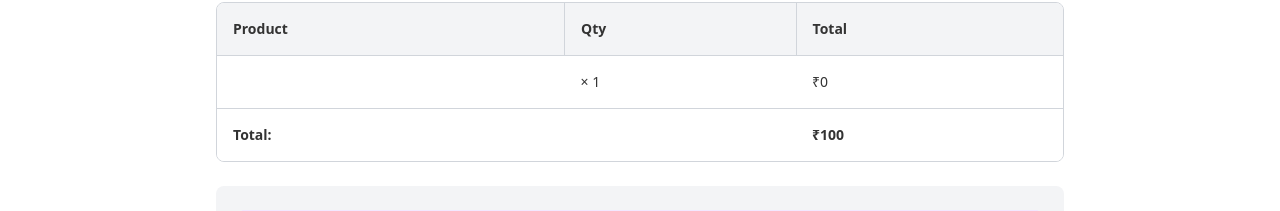
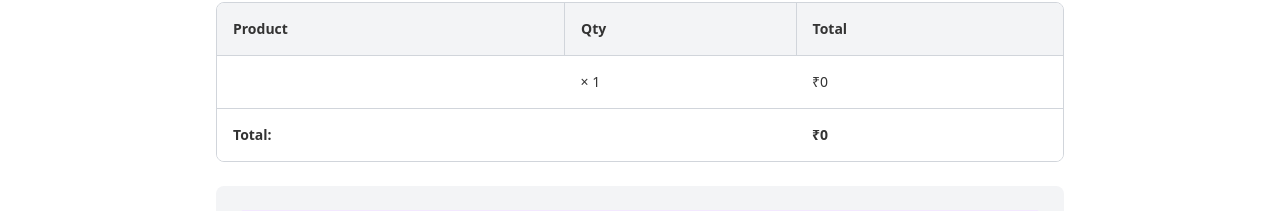
Before and after one commit to darshil-infolanze/megmaOPD_web, a React (Vite) app in the folder website/: page /submit in a window 1280 px wide. Shown: the part 178-389 px from the top of the page. Built offline with nearby package versions, Linux system fonts and the light colour scheme.

Commit message:
final price

```diff
--- a/website/src/components/Information/Submit.jsx
+++ b/website/src/components/Information/Submit.jsx
@@ -15,8 +15,8 @@ const Submit = () => {
 
   // const sgst = Math.round(storedPlan.price * 0.09);
   // const cgst = Math.round(storedPlan.price * 0.09);
-  // const total = storedPlan.price;
-  const total= 100;
+  const total = storedPlan.price;
+  // const total= 100;
 
   const handlePayment = async () => {
     if (selected === "razorpay") {
```
Also changed, not shown: 1 other file (tests, documents, lock files or other folders).
